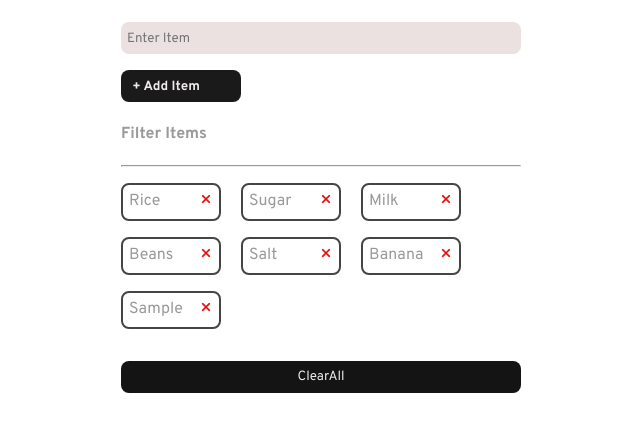
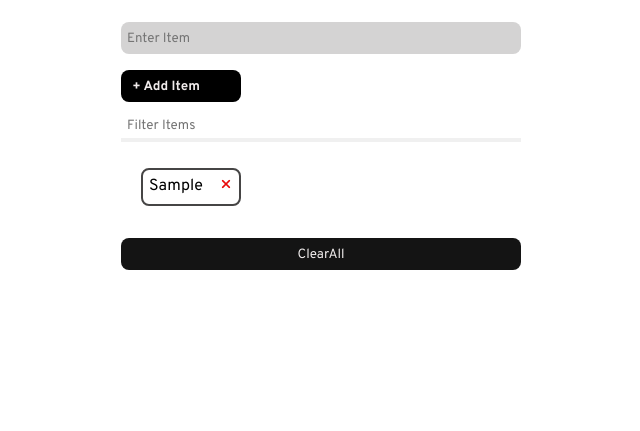
Before and after one commit to MOHAMEDBAKULY/JS-BRAD, a plain HTML site: page SHOPPINGLIST/index.html in a window 1280 px wide. Both pictures are taken after typing "Sample" into the empty fields and a click on the button "Add Item". Shown: the part 95-526 px from the top of the page, without its empty margins (319-959 px from the left). Drawn offline with Linux system fonts and the light colour scheme.

Commit message:
Adding localStorage & event Delegation

```diff
--- a/SHOPPINGLIST/index.html
+++ b/SHOPPINGLIST/index.html
@@ -35,19 +35,24 @@
           </div>
         </form>
 
-        <div class="Filter">
-            <h4>Filter Items</h4>
-            <hr>
+        <div class="filter">
+           <input
+            type="text"
+            id="filt"
+            class="form-input-field"
+            placeholder="Filter Items">
+        </div>
+
+
             <ul id="item-list" class="items">
-                <li>Rice <button class="remove-item btn-link text-red"><i class="fa-solid fa-xmark"></i></button></li>
-                <li>Sugar<button class="remove-item btn-link text-red"><i class="fa-solid fa-xmark"></i></button></li>
-                <li>Milk <button class="remove-item btn-link text-red"><i class="fa-solid fa-xmark"></i></button></li>
-                <li>Beans <button class="remove-item btn-link text-red"><i class="fa-solid fa-xmark"></i></button></li>
-                <li>Salt <button class="remove-item btn-link text-red"><i class="fa-solid fa-xmark"></i></button></li>
-                <li>Banana <button class="remove-item btn-link text-red"><i class="fa-solid fa-xmark"></i></button></li>
+                <!-- <li>Rice <button class="remove-item btn-link text-red"><i class="fa-solid fa-xmark"></i></button></li> -->
+                <!-- <li>Sugar<button class="remove-item btn-link text-red"><i class="fa-solid fa-xmark"></i></button></li> -->
+                <!-- <li>Milk <button class="remove-item btn-link text-red"><i class="fa-solid fa-xmark"></i></button></li> -->
+                <!-- <li>MilkShak<button class="remove-item btn-link text-red"><i class="fa-solid fa-xmark"></i></button></li> -->
+                <!-- <li>MilkSour <button class="remove-item btn-link text-red"><i class="fa-solid fa-xmark"></i></button></li> -->
+                <!-- <li>Banana <button class="remove-item btn-link text-red"><i class="fa-solid fa-xmark"></i></button></li> -->
             </ul>
             <button class="clearAll">ClearAll</button>
-        </div>
     </div>
 
       </body>
--- a/SHOPPINGLIST/script.js
+++ b/SHOPPINGLIST/script.js
@@ -2,9 +2,12 @@
 const itemForm = document.querySelector('#item-form');
 const itemInput = document.querySelector('.input')
 const itemlist = document.querySelector('#item-list');
+const clearButton = document.querySelector('.clearAll');
+const filterH4 = document.querySelector('.filter');
+
 
 // Begin of Submit Function
-const onSubmit = (e) => {
+const onAddItemSubmit = (e) => {
      e.preventDefault();
 
 const newItem = itemInput.value;
@@ -15,19 +18,51 @@ const newItem = itemInput.value;
         return
     }
 
-    // Create List Items
-    const li = document.createElement('li');
-    li.appendChild(document.createTextNode(newItem))
+    // Create Item DOM element
+    addItemToDOM(newItem);
 
-    // Create a Button
-    const button = createButton('remove-item btn-link text-red');
-    li.appendChild(button);
+    // Add item to local Storage
+    addItemToStorage(newItem)
 
-    itemlist.appendChild(li);
+    checkListUI();
+
 
     itemInput.value = '';
 }
 // End of Submit Function
+
+
+// Adding Items to the DOM
+const addItemToDOM = (item) => {
+        // Create List Items
+        const li = document.createElement('li');
+        li.appendChild(document.createTextNode(item))
+
+        // Create a Button
+        const button = createButton('remove-item btn-link text-red');
+        li.appendChild(button);
+
+        // Add li to the DOM
+        itemlist.appendChild(li);
+
+}
+
+const addItemToStorage = () => {
+    let itemsFromLocalStorage;
+
+    if(localStorage.getItem('items') === null){
+        itemsFromLocalStorage = [];
+    }else{
+     itemsFromLocalStorage = JSON.parse(localStorage.getItem('items'))
+    }
+
+    // Add new items to arry
+    itemsFromLocalStorage.push('items')
+
+    // Convert Items to JSON string and set to local storage
+    localStorage.setItem('items', JSON.stringify(itemsFromLocalStorage));
+
+}
 
 
 // Creating a New Button
@@ -45,5 +80,78 @@ const createIcon = (classes) => {
     icon.className = classes;
     return icon
 }
+
+// Remove One item at a time on the list
+const onRemoveItem = (e)  => {
+  if(e.target.parentElement.classList.contains('remove-item')){
+    if(confirm('Are you sure')){
+        e.target.parentElement.parentElement.remove();
+
+
+    checkListUI();
+    }
+  }
+}
+
+// Clear All items on the list
+const onClearAll = () => {
+   while(itemlist.firstChild){
+    itemlist.removeChild(itemlist.firstChild);
+   }
+
+   checkListUI();
+}
+
+// Filtering all items
+const onFitering = (e) => {
+   const checkList = document.querySelectorAll('li')
+   const text = e.target.value.toLowerCase();
+
+    checkList.forEach((item) => {
+    const itemName = item.firstChild.textContent.toLowerCase();
+
+    if(itemName.indexOf(text) != -1){
+        item.style.display = 'flex'
+    }else {
+        item.style.display = 'none'
+
+    }
+   })
+}
+
+
+// Check the UI if there are items
+const checkListUI = () => {
+const checkList = document.querySelectorAll('li')
+  if(checkList.length === 0){
+     clearButton.style.display = 'none';
+     filterH4.style.display = 'none';
+
+  }else {
+    clearButton.style.display = 'block';
+    filterH4.style.display = 'block';
+
+  }
+}
+
 // Event Listners
-itemForm.addEventListener('submit', onSubmit)
+itemForm.addEventListener('submit', onAddItemSubmit);
+itemlist.addEventListener('click', onRemoveItem);
+clearButton.addEventListener('click', onClearAll);
+filterH4.addEventListener('input', onFitering);
+
+
+checkListUI();
+
+
+
+
+
+
+
+
+
+// localStorage.setItem('List Item', 'Milk & butter');
+// console.log(localStorage.getItem('List Item'));
+// // localStorage.removeItem('List Item');
+// localStorage.clear();
--- a/SHOPPINGLIST/styles.css
+++ b/SHOPPINGLIST/styles.css
@@ -39,10 +39,10 @@
 }
 
 
-.EnterItem .input{
+ .input{
   margin-bottom: 16px;
-  color: rgb(20, 19, 19);
-  background-color: rgb(235, 225, 225);
+  color: rgb(253, 251, 251);
+  background-color: rgb(212, 211, 211);
   height: 32px;
   border: 0;
   border-radius: 8px;
@@ -57,6 +57,7 @@
     background-color: rgb(27, 26, 26);
     color: rgb(240, 235, 235);
     border: 0;
+    background-color: black;
     border-radius: 8px;
 
 }
@@ -68,11 +69,11 @@
     font-family: 'Overpass', sans-serif;
 }
 
-.Filter{
-    color: rgb(155, 153, 153);
-    width: 400px;
+
+#item-list{
+    display: flex;
+    justify-self: center;
 }
-
 
 #item-list li{
     margin-left:-40px ;
@@ -92,6 +93,7 @@
 #item-list{
    display: grid;
    grid-template-columns: 1fr 1fr 1fr;
+   gap: 0px 70px ;
 }
 
 
@@ -106,7 +108,7 @@
 
 
 
-.Filter .clearAll{
+.clearAll{
     width: 400px;
     height: 32px;
     text-align: center;
@@ -116,13 +118,23 @@
     background-color: rgb(20, 20, 20);
 }
 
+.container .filter{
+    display: flex;
+    justify-content: center;
+}
 
-.form-input-field{
-    margin-bottom: 16px;
-    color: rgb(20, 19, 19);
-    background-color: rgb(235, 225, 255);
-    height: 32px;
-    border: 0;
-    border-radius: 8px;
-    text-indent: 4px;
+.filter .form-input-field {
+   margin: 10px;
+   height: 30px;
+   width: 400px;
+   border: none;
+   border-bottom: 4px solid rgb(240, 240, 240);
+   text-indent: 4px;
+   background-color:transparent;
+
 }
+
+.filter.form-input-field{
+    color:black;
+
+}
```
Also changed, not shown: 1 other file.
